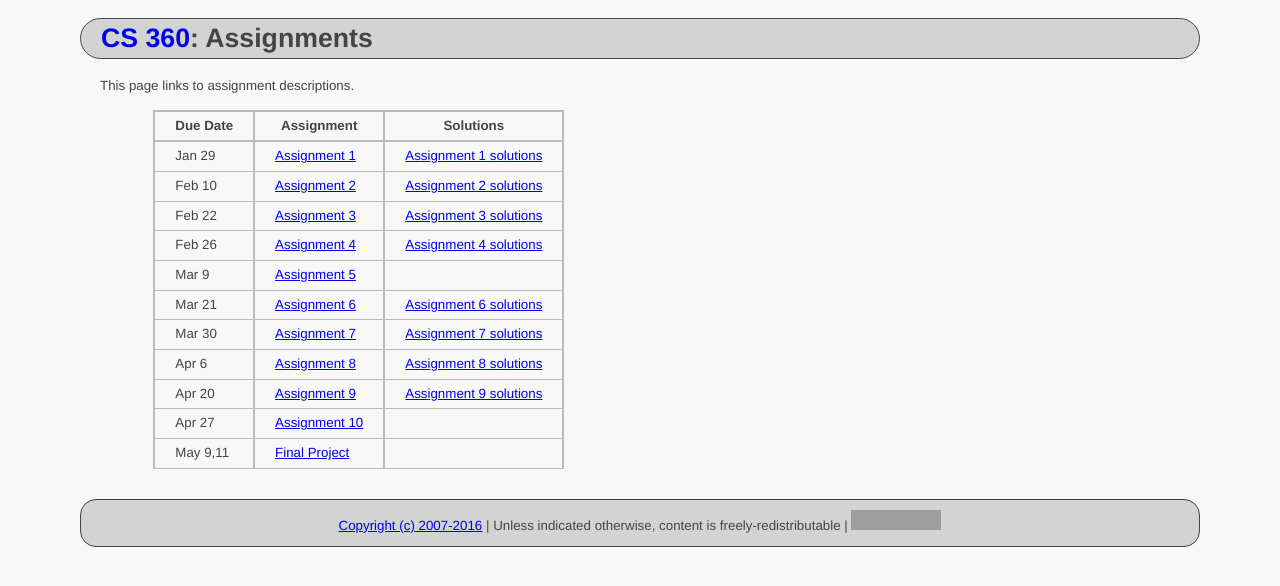
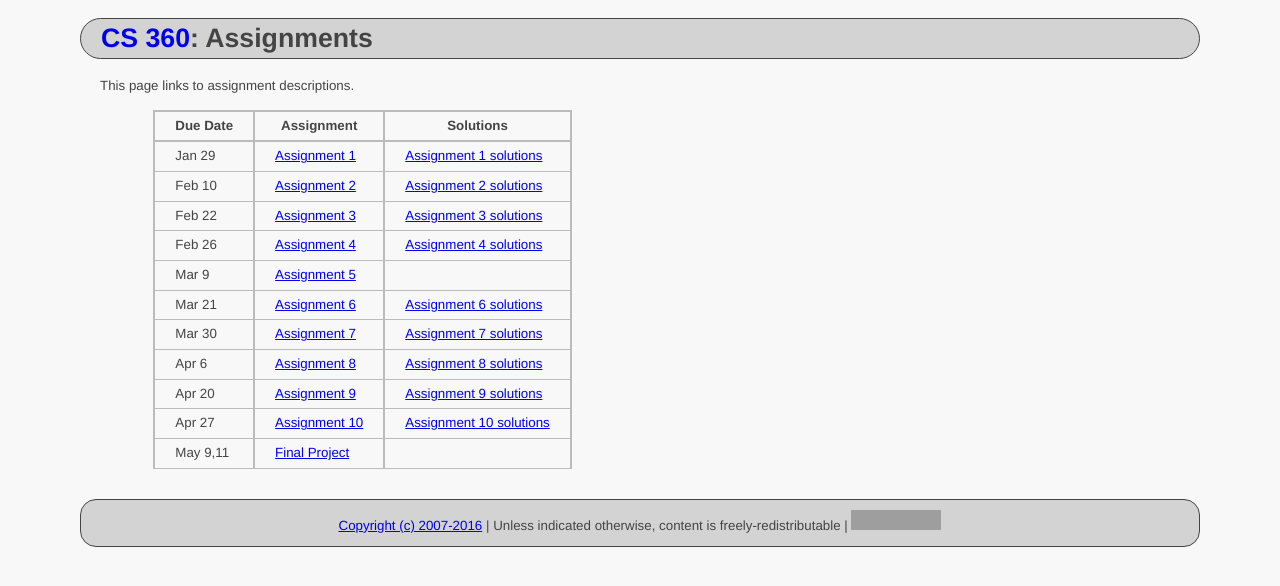
Before and after one commit to ycpcs/cs360-spring2016, a Jekyll site: the page built from assign/index.md, in a window 1280 px wide. Shown: the top 586 px of the page. Built offline with Jekyll 4.4.1, drawn with Linux system fonts in a browser that asks for light colours; grey boxes are pictures that could not be loaded.

Commit message:
add assign 10 solutions
add assign 10 solutions

```diff
--- a/assign/index.md
+++ b/assign/index.md
@@ -16,5 +16,5 @@ This page links to assignment descriptions.
 > Mar 30   | [Assignment 7](../assign/assign07.html)   | [Assignment 7 solutions](../assign/sol/assign07sol.pdf) |
 > Apr 6    | [Assignment 8](../assign/assign08.html)   | [Assignment 8 solutions](../assign/sol/assign08sol.pdf) |
 > Apr 20   | [Assignment 9](../assign/assign09.html)   | [Assignment 9 solutions](../assign/sol/assign09sol.pdf) |
-> Apr 27   | [Assignment 10](../assign/assign10.html)  |           |
+> Apr 27   | [Assignment 10](../assign/assign10.html)  | [Assignment 10 solutions](../assign/sol/assign10sol.pdf) |
 > May 9,11 | [Final Project](../assign/finalproj.html) |           |
```
Also changed, not shown: 1 other file.
